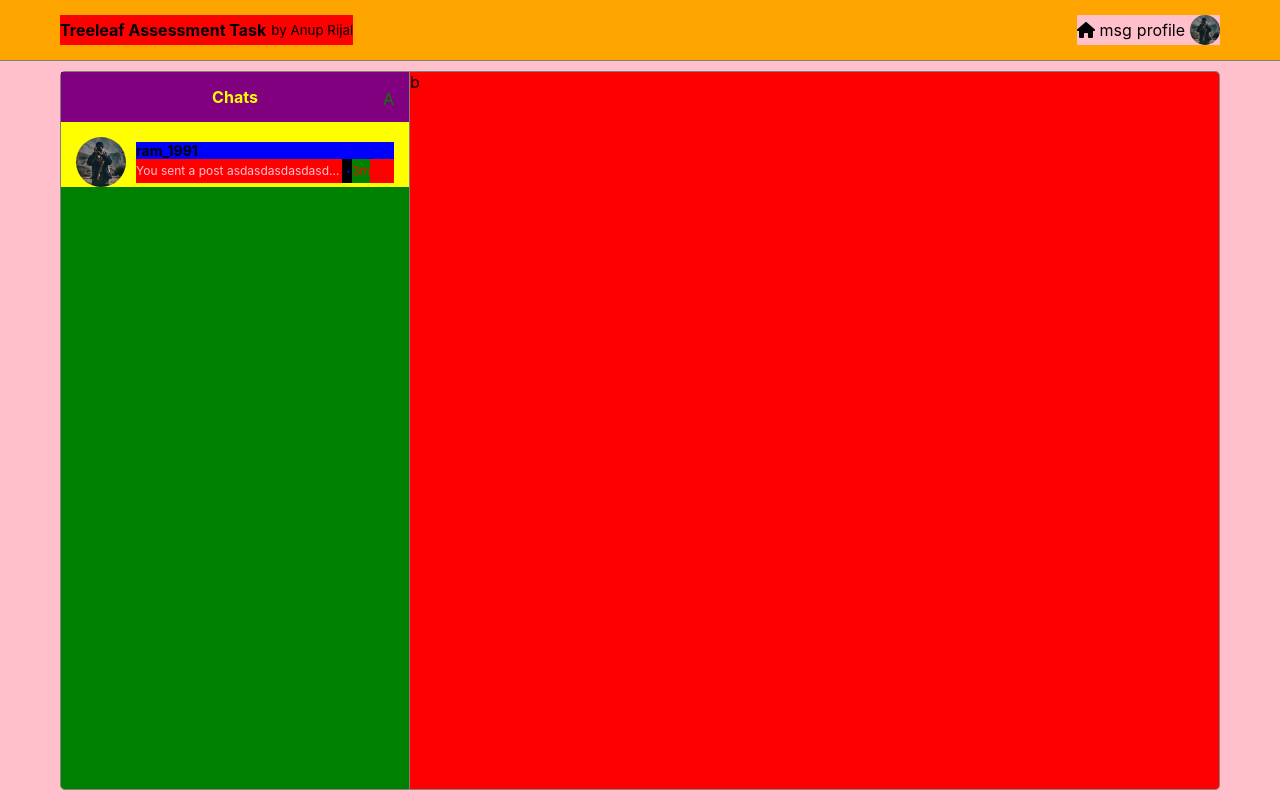
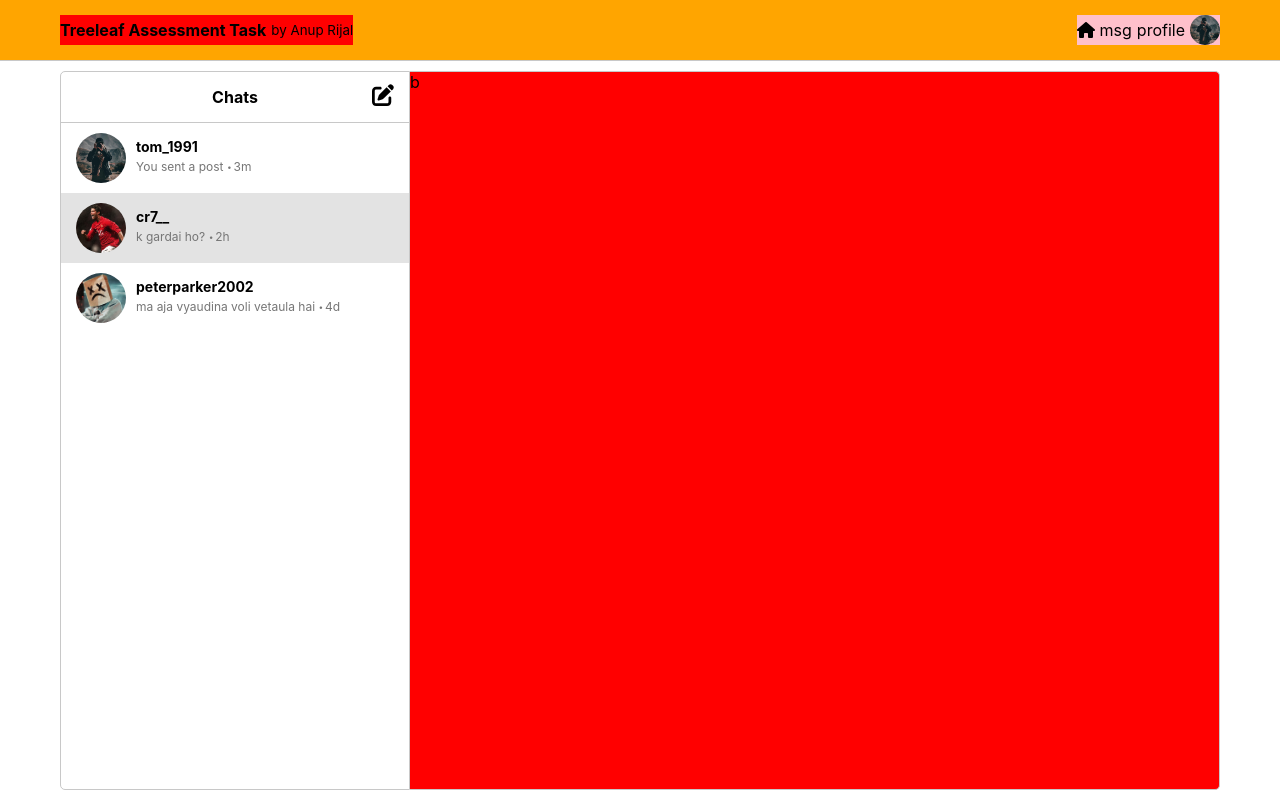
Before and after one commit to AnupRijal123/Treeleaf_Assessment_Task, a React (Create React App) app: page / in a window 1280 px wide. Built offline with nearby package versions, Linux system fonts and the light colour scheme.

Commit message:
chat list css finished and added chat icon and colours

```diff
--- a/src/components/ChatList.js
+++ b/src/components/ChatList.js
@@ -1,11 +1,17 @@
 import '../styles/ChatList.css';
+import { FontAwesomeIcon } from '@fortawesome/react-fontawesome';
+
 function ChatList() {
     return (
         <>
             <div className="chat-list-heading">
                 <h4 className="chat-heading-text">Chats</h4>
-                <p className="chat-heading-icon">A</p>
+                <FontAwesomeIcon className="chat-heading-icon" icon="fa-solid fa-pen-to-square" />
+
             </div>
+
+
+
 
             <div className="chat-row">
                 <img className="chat-list-user-image"
@@ -13,9 +19,9 @@ function ChatList() {
                     alt="chat-user-photo"
                 />
                 <div className="username-and-message-container">
-                    <h5 className="username-text">ram_1991</h5>
+                    <h5 className="username-text">tom_1991</h5>
                     <div className="chat-preview-message">
-                        <p className="chat-preview-message-text">You sent a post asdasdasdasdasdasdasdadasd</p>
+                        <p className="chat-preview-message-text">You sent a post</p>
                         <div className="chat-preview-time-container">
                             <div className="dot-container">
                                 <p className="dot">.</p>
@@ -25,6 +31,46 @@ function ChatList() {
                     </div>
                 </div>
             </div>
+
+            <div className="chat-row active-chat-row">
+                <img className="chat-list-user-image"
+                    src={require('../assets/profileImage2.jpg')}
+                    alt="chat-user-photo"
+                />
+                <div className="username-and-message-container">
+                    <h5 className="username-text">cr7__</h5>
+                    <div className="chat-preview-message">
+                        <p className="chat-preview-message-text">k gardai ho?</p>
+                        <div className="chat-preview-time-container">
+                            <div className="dot-container">
+                                <p className="dot">.</p>
+                            </div>
+                            <p className="message-sent-time-text">2h</p>
+                        </div>
+                    </div>
+                </div>
+            </div>
+
+            <div className="chat-row">
+                <img className="chat-list-user-image"
+                    src={require('../assets/profileImage3.jpg')}
+                    alt="chat-user-photo"
+                />
+                <div className="username-and-message-container">
+                    <h5 className="username-text">peterparker2002</h5>
+                    <div className="chat-preview-message">
+                        <p className="chat-preview-message-text">ma aja vyaudina voli vetaula hai</p>
+                        <div className="chat-preview-time-container">
+                            <div className="dot-container">
+                                <p className="dot">.</p>
+                            </div>
+                            <p className="message-sent-time-text">4d</p>
+                        </div>
+                    </div>
+                </div>
+            </div>
+
+
         </>
     )
 }
--- a/src/styles/App.css
+++ b/src/styles/App.css
@@ -1,5 +1,4 @@
 .main-container {
-    background-color: yellow;
     height: 100vh;
 
 }
@@ -11,7 +10,7 @@
     box-sizing: border-box;
     display: flex;
     justify-content: space-between;
-    border-bottom: 1px solid rgba(128, 128, 128);
+    border-bottom: 1px solid #c8c8c8;
 }
 
 .navbar-heading {
@@ -37,7 +36,6 @@
 }
 
 .content-container {
-    background-color: pink;
     display: flex;
     height: calc(100vh - 61px);
     padding: 10px 60px;
@@ -45,9 +43,8 @@
 }
 
 .left-content-container {
-    background-color: green;
     width: 30%;
-    border: 1px solid rgba(128, 128, 128);
+    border: 1px solid #c8c8c8;
     border-top-left-radius: 5px;
     border-bottom-left-radius: 5px;
 }
@@ -55,7 +52,7 @@
 .right-content-container {
     background-color: red;
     flex: 1;
-    border: 1px solid rgba(128, 128, 128);
+    border: 1px solid #c8c8c8;
     border-left: none;
     border-top-right-radius: 5px;
     border-bottom-right-radius: 5px;
--- a/src/styles/ChatList.css
+++ b/src/styles/ChatList.css
@@ -1,27 +1,29 @@
 .chat-list-heading {
-    background-color: purple;
     padding: 15px;
     position: relative;
+    border-bottom: 1px solid #c8c8c8;
 }
 
 .chat-heading-text {
-    color: yellow;
     text-align: center;
 }
 
 .chat-heading-icon {
-    color: green;
+    color: #000000;
     position: absolute;
     right: 15px;
-    top: 15px;
+    top: 12px;
+    font-size: 22px;
+
 }
 
 .chat-row {
-    background-color: yellow;
-    padding: 15px 15px 0px 15px;
+    padding: 10px 15px;
     display: flex;
     align-items: center;
     gap: 10px;
+    cursor: pointer;
+    transition: all 0.4s ease;
 }
 
 .chat-list-user-image {
@@ -32,7 +34,6 @@
 }
 
 .username-and-message-container {
-    background-color: blue;
     width: calc(100% - 50px - 10px);
 }
 
@@ -43,7 +44,6 @@
 }
 
 .chat-preview-message {
-    background-color: red;
     display: flex;
     width: 100%;
     align-items: center;
@@ -51,28 +51,25 @@
 }
 
 .chat-preview-message-text {
-    color: pink;
+    color: #767676;
     font-size: 12px;
     white-space: nowrap;
-    width: 80%;
     text-overflow: ellipsis;
     overflow: hidden;
 }
 
 .chat-preview-time-container {
-    background-color: green;
     display: flex;
 }
 
 .dot-container {
-    background-color: black;
     width: 10px;
     position: relative;
 
 }
 
 .dot-container .dot {
-    color: blue;
+    color: #767676;
     font-size: 20px;
     position: absolute;
     bottom: 5px;
@@ -82,6 +79,15 @@
 
 .message-sent-time-text {
     font-size: 12px;
+    color: #767676;
+}
+
+.active-chat-row {
+    background-color: #e3e3e3;
+}
+
+.chat-row:hover {
+    background-color: #f1f1f1;
 }
 
 @media only screen and (max-width:480px) {
```
Also changed, not shown: src/assets/profileImage2.jpg (added), src/assets/profileImage3.jpg (added).
